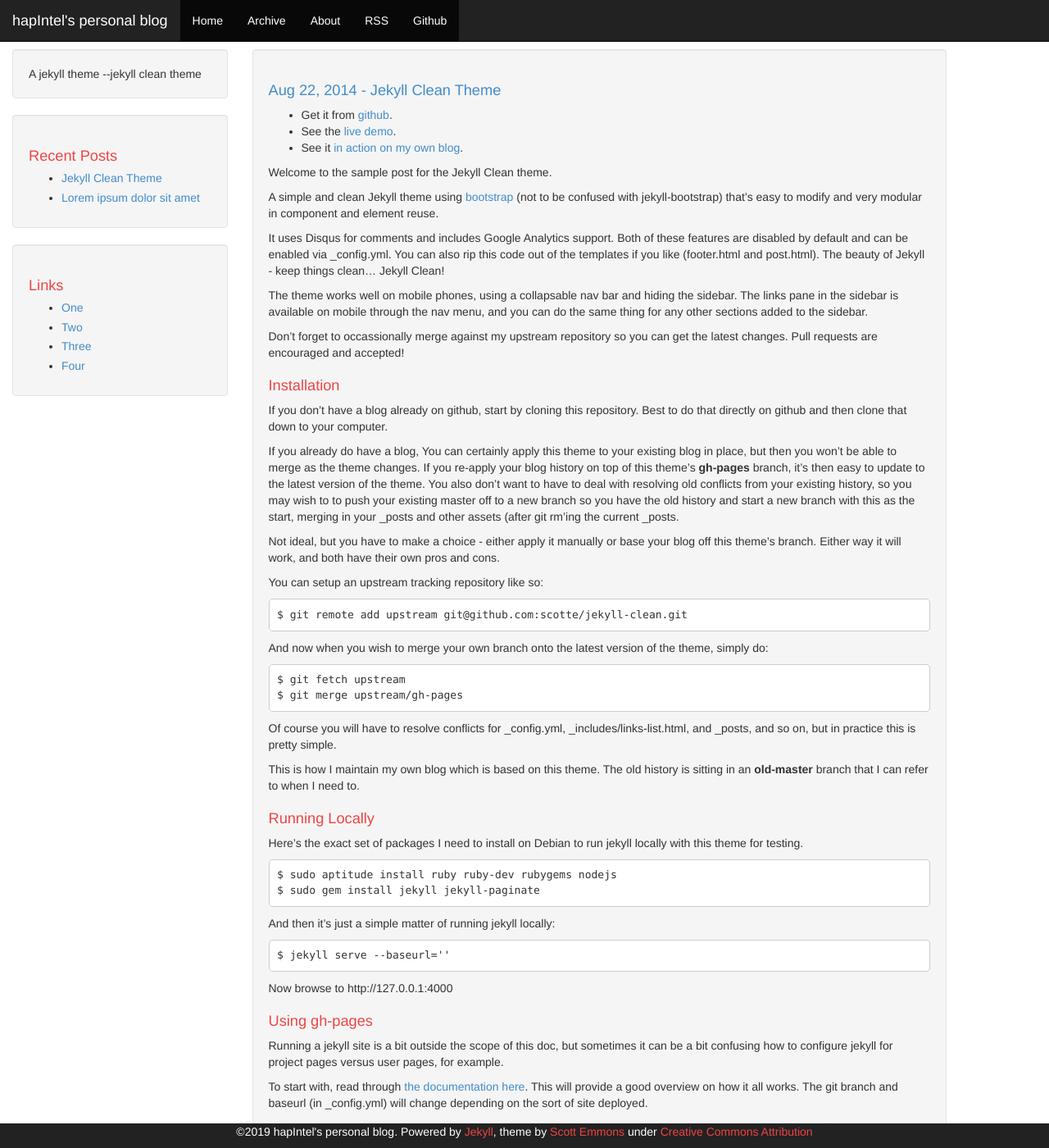
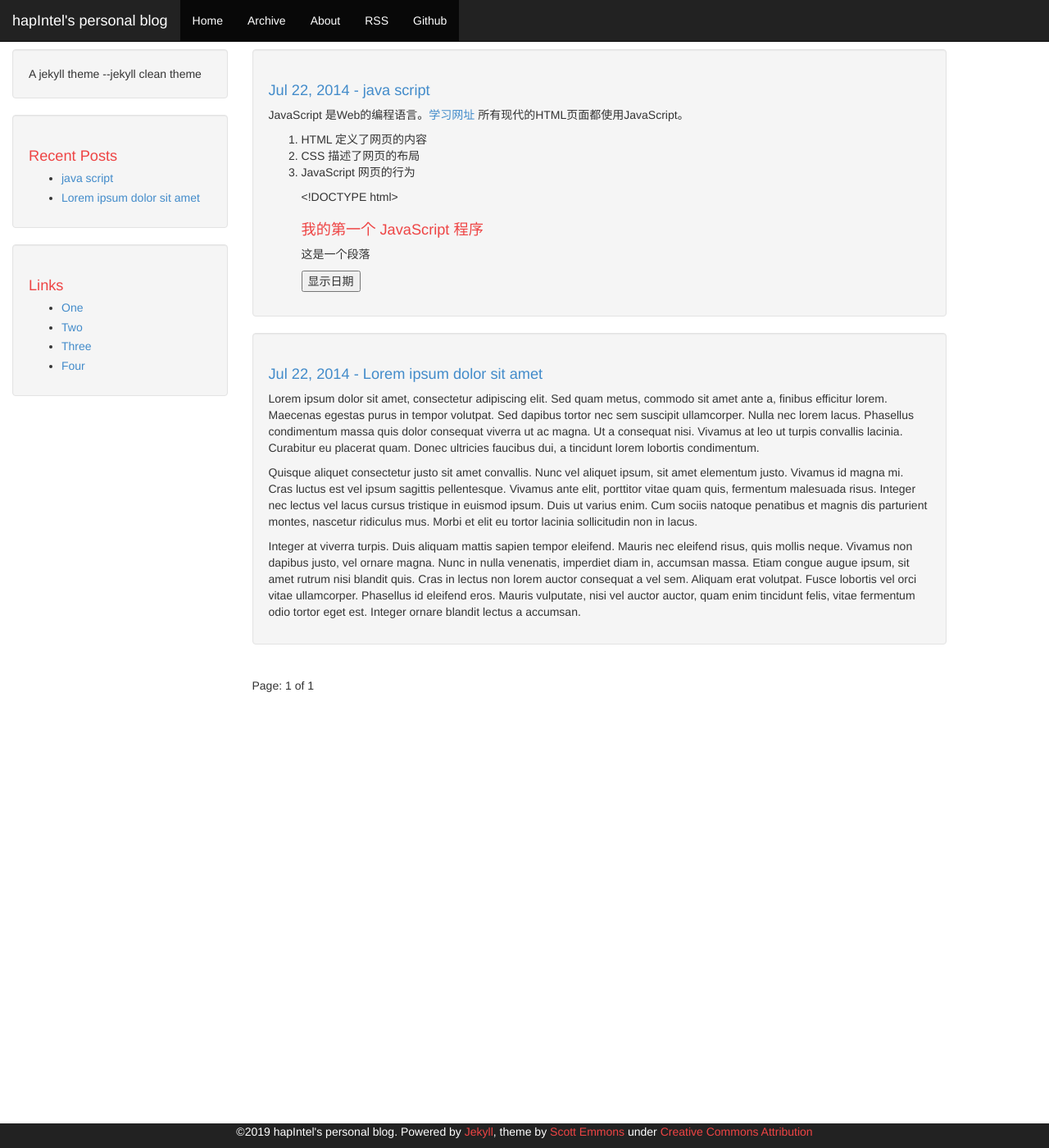
Before and after one commit to hapIntel/hapIntel.github.io, a Jekyll site: the page built from index.html, in a window 1280 px wide and 1400 px high. Shown: the whole window at 82% size. Built offline with Jekyll 4.4.1, drawn with Linux system fonts in a browser that asks for light colours; the list of posts is cut into pages by our own code; some of the changed text lies outside the part shown.

Commit message:
javascript

```diff
--- a/_config.yml
+++ b/_config.yml
@@ -30,7 +30,7 @@ isso: ''
 # Set this to your disqus shortname to enable comments via disqus. Set to '' to disable disqus.
 disqus: ''
 
-permalink: /:year/:month/:title
+permalink: /:categories/:year/:month/:day/:title.html
 paginate: 3
 
 highlighter: rouge
--- /dev/null
+++ b/_posts/2019-01-14-javascript.md
@@ -0,0 +1,35 @@
+---
+layout: post
+title: "java script"
+date: 2014-07-22 16:25:06 -0700
+comments: true
+categories: web javascript
+tags: #javascript
+---
+JavaScript 是Web的编程语言。[学习网址](http://www.runoob.com/js/js-tutorial.html)
+所有现代的HTML页面都使用JavaScript。
+
+1. HTML 定义了网页的内容
+2. CSS 描述了网页的布局
+3. JavaScript 网页的行为
+
+    <!DOCTYPE html>
+    <html>
+    <head>
+    <meta charset="utf-8">
+    <title>菜鸟教程(runoob.com)</title>
+    <script>
+    function displayDate(){
+        document.getElementById("demo").innerHTML=Date();
+    }
+    </script>
+    </head>
+    <body>
+
+    <h1>我的第一个 JavaScript 程序</h1>
+    <p id="demo">这是一个段落</p>
+
+    <button type="button" onclick="displayDate()">显示日期</button>
+
+    </body>
+    </html>
```
Also changed, not shown: _drafts/2014-08-22-jekyll-clean-theme.md (renamed from _posts/2014-08-22-jekyll-clean-theme.md), _posts/2015-07-22-Lorem-ipsum-dolor-sit-amet.md (renamed from _posts/2014-07-22-Lorem-ipsum-dolor-sit-amet.md).
